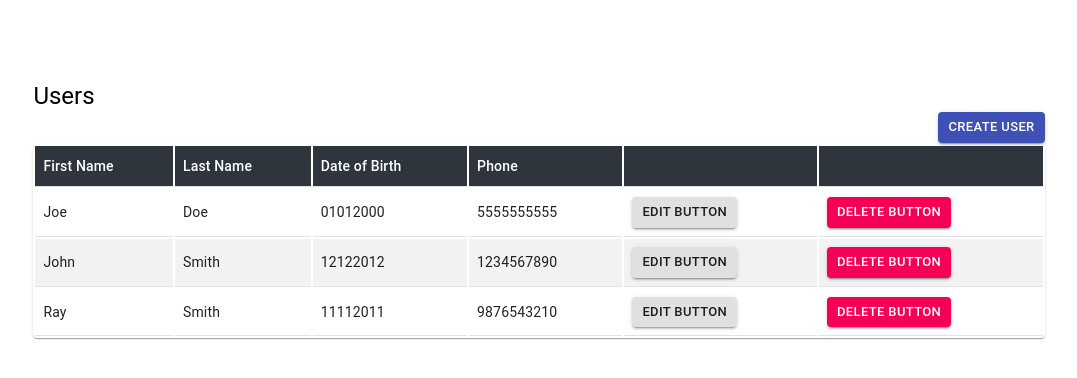
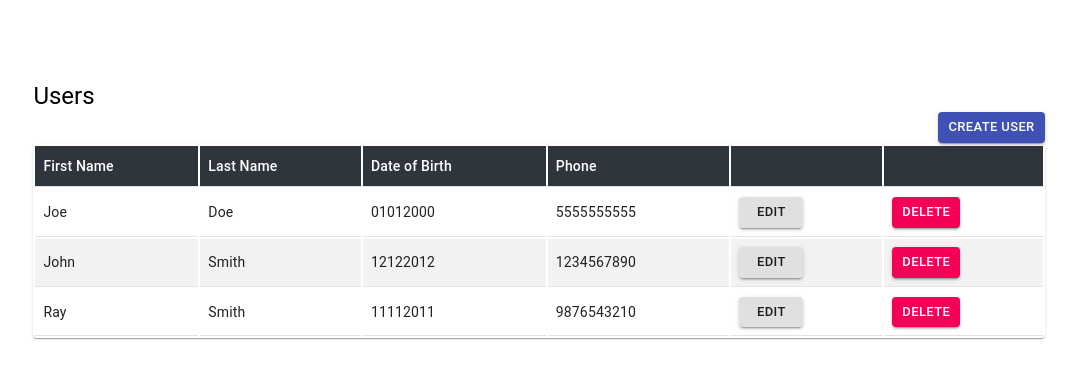
Before and after one commit to i-mckinney/regulatory-dashboard, a React (Create React App) app in the folder userapp/: page / in a window 1280 px wide. Shown: the top 378 px of the page, without its empty margins (101-1178 px from the left). Built offline with nearby package versions, Linux system fonts and the light colour scheme.

Commit message:
Minor refactor on button description

```diff
--- a/userapp/src/components/user/UserTable.js
+++ b/userapp/src/components/user/UserTable.js
@@ -153,14 +153,14 @@ const UserTable = (props) => {
         if (columnID === "EditButton") {
             return (
                 <TableCell key={columnID}>
-                    <Button size="small" href={`/user/edit/${row.ID}`} variant="contained" color="default">Edit Button</Button>
+                    <Button size="small" href={`/user/edit/${row.ID}`} variant="contained" color="default">Edit</Button>
                 </TableCell>
             )
         }
         else if(columnID === "DeleteButton") {
             return (
                 <TableCell key={columnID}>
-                    <Button size="small" onClick={() => (props.history.push({ pathname: `/user/delete/${row.ID}`, state: row }))} variant="contained" color="secondary">Delete Button</Button>
+                    <Button size="small" onClick={() => (props.history.push({ pathname: `/user/delete/${row.ID}`, state: row }))} variant="contained" color="secondary">Delete</Button>
                 </TableCell>
             )
         }
```
